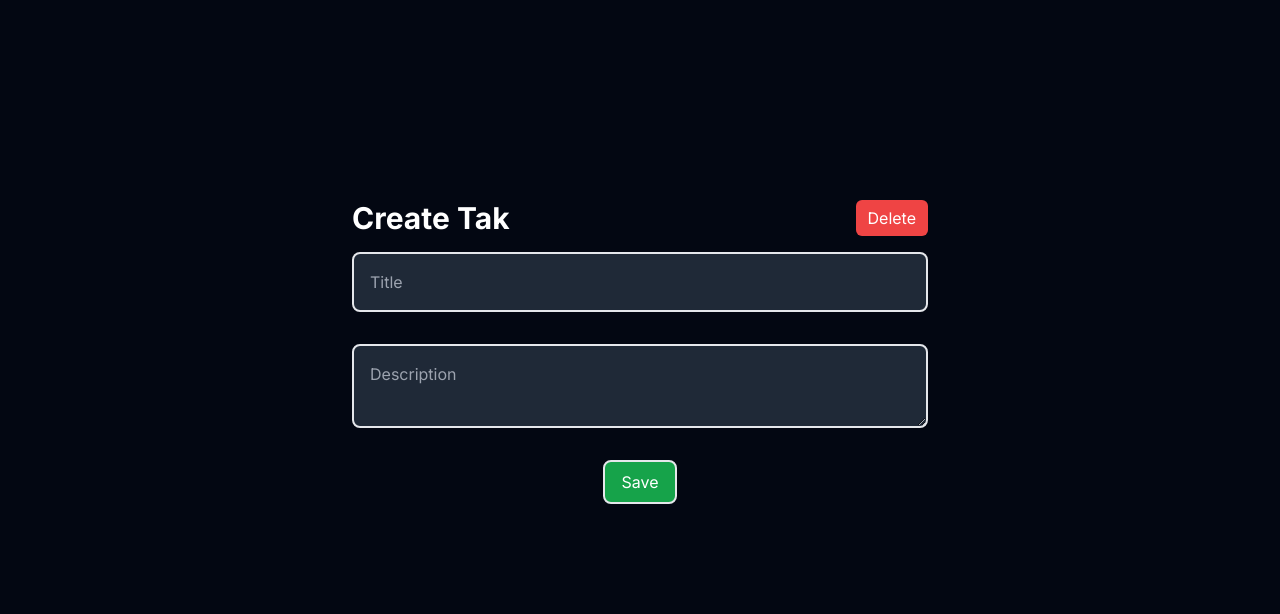
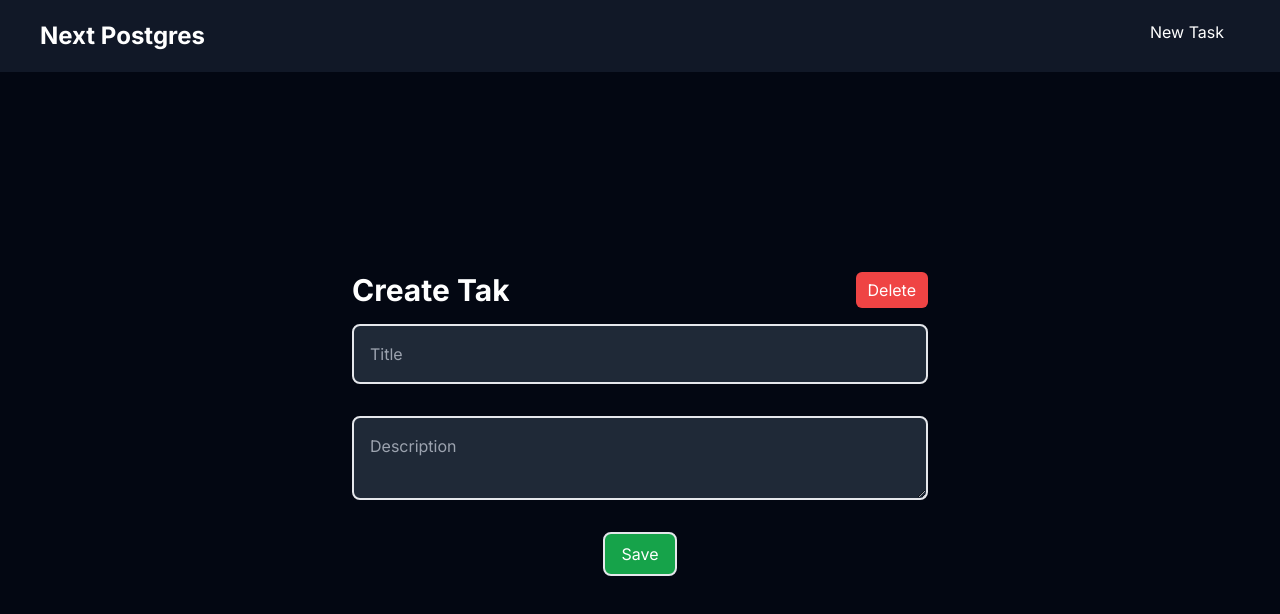
Before and after one commit to davidcrc/nextjs-13_4_postgres_crud, a Next.js app: page /tasks/new in a window 1280 px wide. Shown: the top 614 px of the page. Built offline with nearby package versions, Linux system fonts and the light colour scheme.

Commit message:
refactor: :art: styles

```diff
--- a/src/app/layout.tsx
+++ b/src/app/layout.tsx
@@ -1,6 +1,7 @@
 import "./globals.css";
 import type { Metadata } from "next";
 import { Inter } from "next/font/google";
+import { Navbar } from "@/components";
 
 const inter = Inter({ subsets: ["latin"] });
 
@@ -17,6 +18,7 @@ export default function RootLayout({
   return (
     <html lang="en">
       <body className={inter.className}>
+        <Navbar />
         <main className="container mx-auto px-5 mt-4">{children}</main>
       </body>
     </html>
--- /dev/null
+++ b/src/app/not-found.tsx
@@ -0,0 +1,12 @@
+import React from "react";
+
+const NotFound = () => {
+  return (
+    <section className="h-[calc(100vh-7rem)] flex items-center justify-center flex-col">
+      <h1 className="text-7xl font-bold block">404</h1>
+      <p className="text-salte-300 my-5 text-3xl">Page not found</p>
+    </section>
+  );
+};
+
+export default NotFound;
--- /dev/null
+++ b/src/components/Navbar/Navbar.tsx
@@ -0,0 +1,22 @@
+import Link from "next/link";
+import React from "react";
+
+const Navbar = () => {
+  return (
+    <nav className="bg-gray-900 py-5 mb-2">
+      <div className="container flex justify-between px-10 md:ppx-0 mx-auto">
+        <Link href={"/"}>
+          <h1 className="text-2xl font-bold">Next Postgres</h1>
+        </Link>
+        <ul className="flex gap-x-4">
+          <li>
+            <Link href={"/tasks/new"}>New Task</Link>
+          </li>
+          <li></li>
+        </ul>
+      </div>
+    </nav>
+  );
+};
+
+export default Navbar;
--- /dev/null
+++ b/src/components/Navbar/index.ts
@@ -0,0 +1 @@
+export { default as Navbar } from "./Navbar";
--- a/src/components/TaskCard/TaskCard.tsx
+++ b/src/components/TaskCard/TaskCard.tsx
@@ -5,9 +5,13 @@ import Link from "next/link";
 const TaskCard = ({ task }: { task: Task }) => {
   return (
     <Link href={`/tasks/${task.id}`}>
-      <div className="bg-gray-800 px-6 placeholder-opacity-80 text-white rounded-md hover:cursor-pointer hover:bg-gray-700">
-        <h3>{task.title}</h3>
-        <p>{task.description}</p>
+      <div className="bg-gray-800 p-10 opacity-80 text-white rounded-md hover:cursor-pointer hover:bg-gray-700">
+        <h3 className="text-2xl font-bold ">{task.title}</h3>
+        <p className="text-salte-300">{task.description}</p>
+        <p className="text-salte-400 my-2">
+          <span className="mr-1">Created Ad:</span>
+          {new Date(task.createdAt).toLocaleDateString()}
+        </p>
       </div>
     </Link>
   );
--- a/src/components/index.ts
+++ b/src/components/index.ts
@@ -1 +1,2 @@
+export * from "./Navbar";
 export * from "./TaskCard";
```
